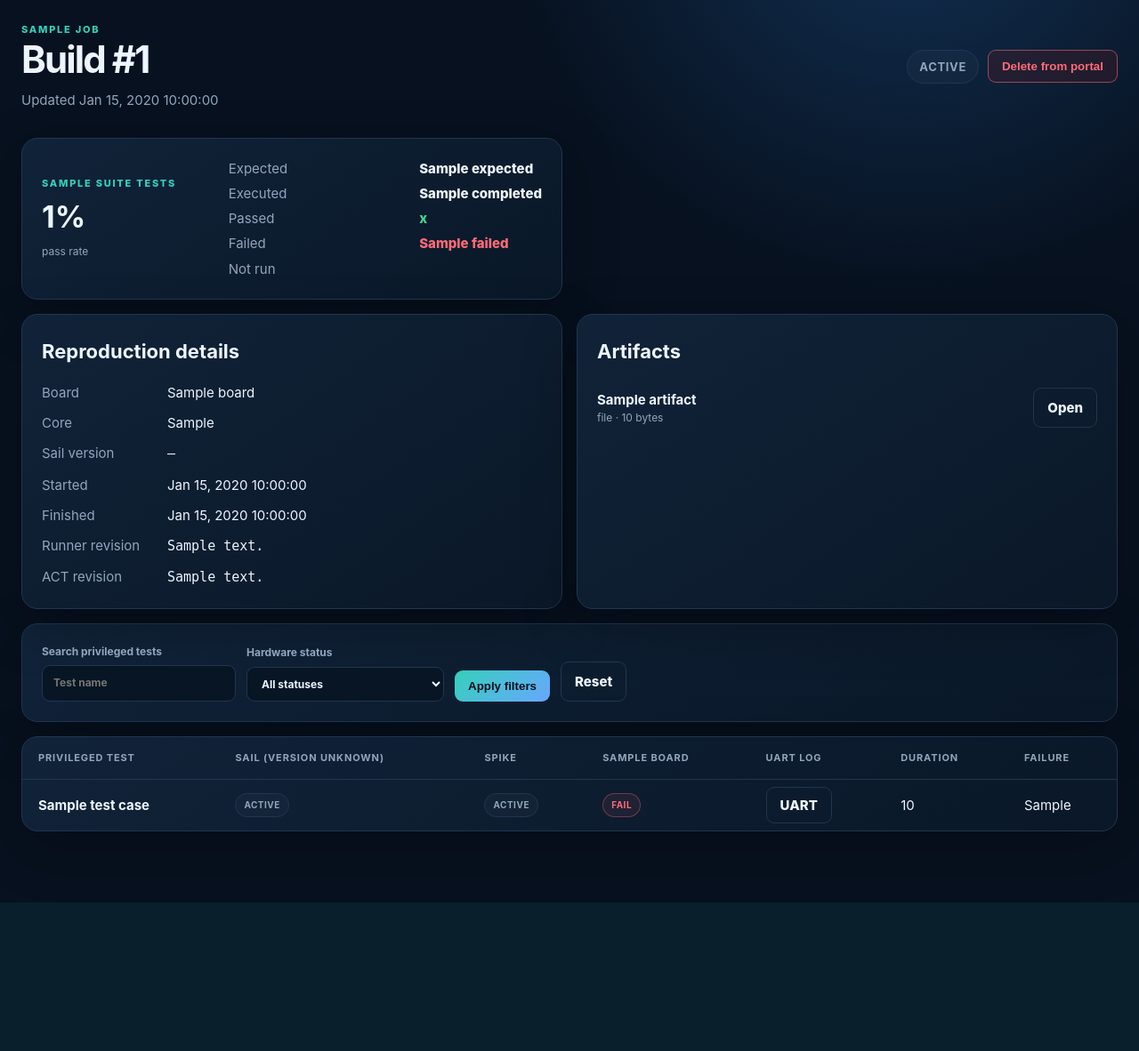
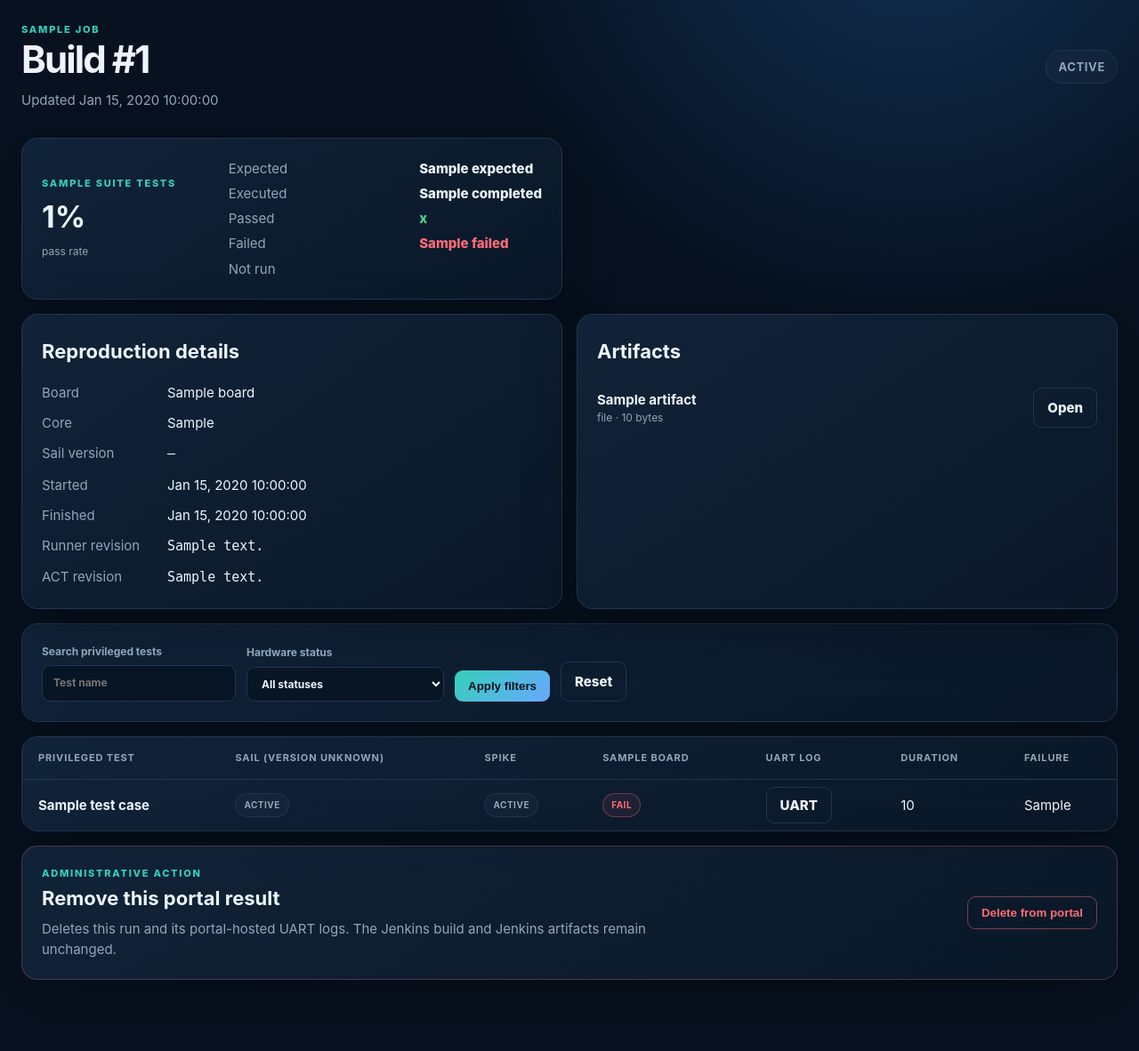
Before and after one commit to farazahmad-10xe/RISC-V-CI-Django-Web-Portal, a Django app: template results/templates/results/run_detail.html in a window 1280 px wide. Shown: the part 130-1312 px from the top of the page at 89% size. Before the commit the page ends 1145 px from the top, so only its background shows below. Run offline with Django 5.2, Linux system fonts and the light colour scheme; a user stored in the database is signed in; tables that the repository leaves empty hold one stand-in row (values such as "Sample post"); the template is opened without the code that fills it: most values are stand-ins (such as "Sample title", 1, 10 or a date in 2020).

Commit message:
Align run deletion with portal layout

```diff
--- a/results/static/results/suites.css
+++ b/results/static/results/suites.css
@@ -53,27 +53,39 @@
   color: var(--text);
 }
 
-.run-actions {
+.danger-zone {
   display: flex;
   align-items: center;
-  justify-content: flex-end;
+  justify-content: space-between;
   flex-wrap: wrap;
-  gap: 10px;
+  gap: 20px;
+  margin-top: 16px;
+  border-color: rgba(255, 107, 120, .28);
 }
 
-.run-actions form {
+.danger-zone h2 {
+  margin-top: 2px;
+}
+
+.danger-zone p:last-child {
+  max-width: 720px;
+  margin: 5px 0 0;
+  color: var(--muted);
+}
+
+.danger-zone form {
   margin: 0;
 }
 
 .button.danger {
   color: var(--red);
-  border: 1px solid rgba(248, 113, 113, .55);
-  background: rgba(127, 29, 29, .2);
+  border-color: rgba(255, 107, 120, .45);
+  background: transparent;
 }
 
 .button.danger:hover {
   border-color: var(--red);
-  background: rgba(127, 29, 29, .35);
+  background: rgba(255, 107, 120, .09);
 }
 
 .run-suite-grid {
--- a/results/templates/results/run_detail.html
+++ b/results/templates/results/run_detail.html
@@ -2,7 +2,7 @@
 {% block title %}{{ run.job.board.name }} #{{ run.build_number }} · RISC-V CI Portal{% endblock %}
 {% block content %}
 <nav class="crumbs"><a href="{% url 'dashboard' %}">Dashboard</a><span>/</span><a href="{{ run.job.board.get_absolute_url }}">{{ run.job.board.name }}</a><span>/</span><span>Build #{{ run.build_number }}</span></nav>
-<section class="hero compact"><div><p class="eyebrow">{{ run.job.name }}</p><h1>Build #{{ run.build_number }}</h1><p class="muted">Updated {{ run.updated_at|date:"M d, Y H:i:s" }}</p></div><div class="run-actions"><span class="badge large status-{{ run.status|lower }}">{{ run.get_status_display }}</span>{% if request.user.is_staff %}<form method="post" action="{% url 'run-delete' run.job.board.slug run.build_number %}" onsubmit="return confirm('Delete build #{{ run.build_number }} from the portal? This will not delete the Jenkins build or its Jenkins artifacts.');">{% csrf_token %}<button class="button danger" type="submit">Delete from portal</button></form>{% endif %}</div></section>
+<section class="hero compact"><div><p class="eyebrow">{{ run.job.name }}</p><h1>Build #{{ run.build_number }}</h1><p class="muted">Updated {{ run.updated_at|date:"M d, Y H:i:s" }}</p></div><span class="badge large status-{{ run.status|lower }}">{{ run.get_status_display }}</span></section>
 <section class="run-suite-grid">
   {% for suite in suite_summaries %}
   <article class="panel run-suite-summary">
@@ -17,4 +17,5 @@
 </section>
 <section class="panel filters"><form method="get"><label>Search privileged tests<input type="search" name="q" value="{{ query }}" placeholder="Test name"></label><label>Hardware status<select name="status"><option value="">All statuses</option><option value="PASS" {% if selected_status == 'PASS' %}selected{% endif %}>Pass</option><option value="FAIL" {% if selected_status == 'FAIL' %}selected{% endif %}>Fail</option><option value="SKIPPED" {% if selected_status == 'SKIPPED' %}selected{% endif %}>Skipped</option><option value="NOT_RUN" {% if selected_status == 'NOT_RUN' %}selected{% endif %}>Not Run (Skipped + Unknown)</option></select></label><button class="button">Apply filters</button><a class="button secondary" href="{{ run.get_absolute_url }}">Reset</a></form></section>
 <section class="panel table-panel"><table><thead><tr><th>Privileged test</th><th>Sail ({{ run.metadata.sail_version|default:"version unknown" }})</th><th>Spike</th><th>{{ run.job.board.name }}</th><th>UART log</th><th>Duration</th><th>Failure</th></tr></thead><tbody>{% for item in results %}<tr><td><strong>{{ item.test_case.name }}</strong></td><td><span class="badge status-{{ item.sail_status|lower }}">{{ item.sail_status }}</span></td><td><span class="badge status-{{ item.spike_status|lower }}">{{ item.spike_status }}</span></td><td><span class="badge status-{{ item.hardware_status|lower }}">{{ item.hardware_status }}</span></td><td>{% if item.log_url %}<a class="button secondary" href="{{ item.log_url }}" target="_blank" rel="noopener">UART</a>{% else %}—{% endif %}</td><td>{{ item.duration_seconds|default:"—" }}</td><td class="failure-cell" title="{{ item.failure_reason }}">{{ item.failure_reason|truncatechars:70|default:"—" }}</td></tr>{% empty %}<tr><td colspan="7" class="empty">No matching privileged test results.</td></tr>{% endfor %}</tbody></table></section>
+{% if request.user.is_staff %}<section class="panel danger-zone"><div><p class="eyebrow">Administrative action</p><h2>Remove this portal result</h2><p>Deletes this run and its portal-hosted UART logs. The Jenkins build and Jenkins artifacts remain unchanged.</p></div><form method="post" action="{% url 'run-delete' run.job.board.slug run.build_number %}" onsubmit="return confirm('Delete build #{{ run.build_number }} from the portal? This will not delete the Jenkins build or its Jenkins artifacts.');">{% csrf_token %}<button class="button secondary danger" type="submit">Delete from portal</button></form></section>{% endif %}
 {% endblock %}
```
